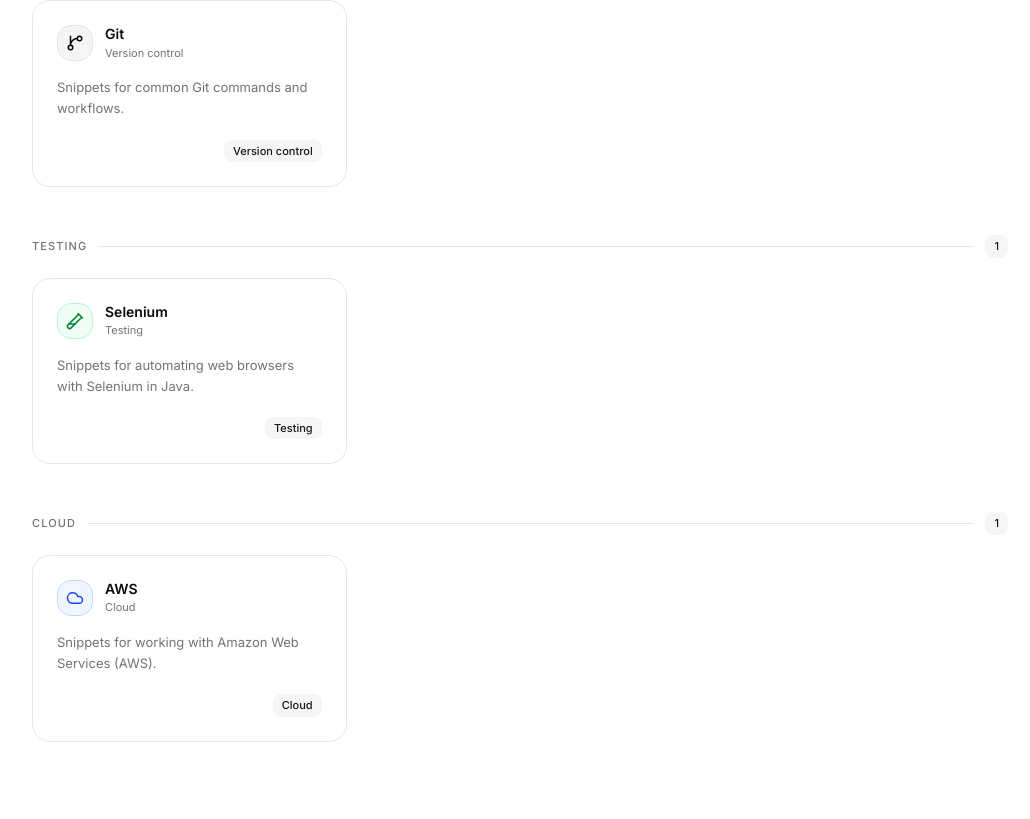
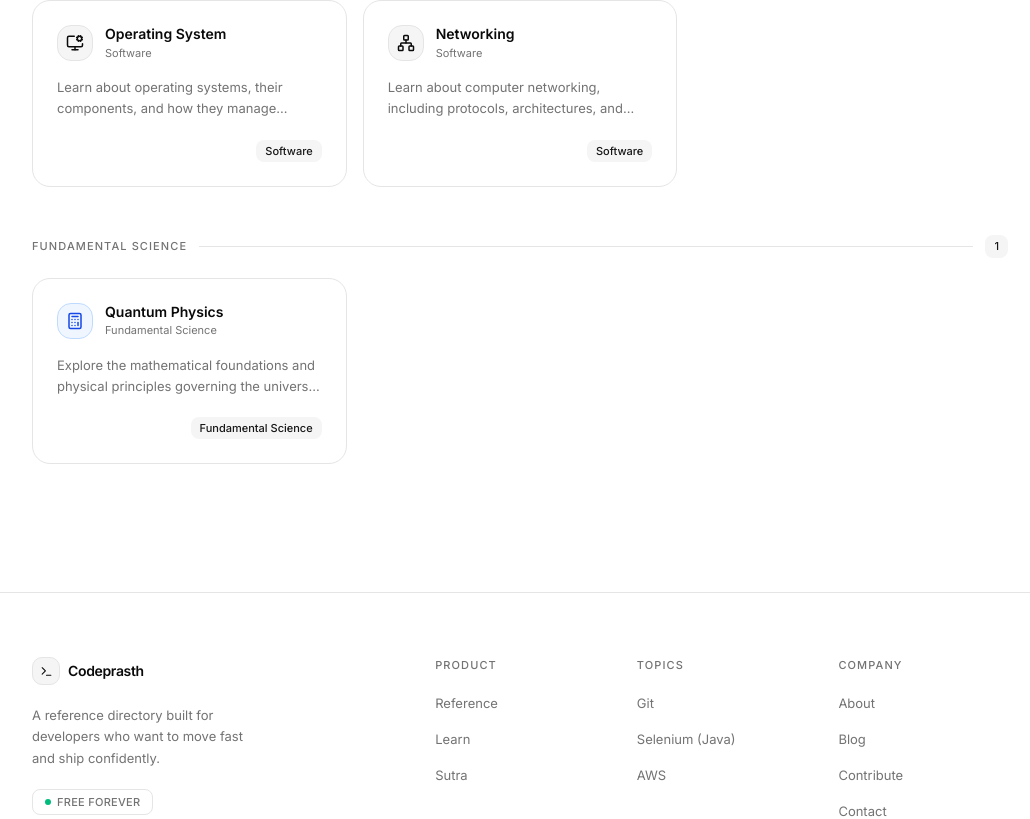
Before and after one commit to harikeshranjan/CodePrasth, a Next.js app: page /learn in a window 1280 px wide. Shown: the part 496-1315 px from the top of the page, without its empty margins (120-1150 px from the left). Built offline with nearby package versions, Linux system fonts and the light colour scheme.

Commit message:
[feat(not-found)] Add custom 404 page with navigation suggestions and improved UI

```diff
--- /dev/null
+++ b/app/not-found.tsx
@@ -0,0 +1,130 @@
+'use client';
+
+import Link from "next/link";
+import { Button } from "@/components/ui/button";
+import { Badge } from "@/components/ui/badge";
+import {
+  Code2,
+  BookOpen,
+  ArrowRight,
+  Terminal,
+  Home,
+} from "lucide-react";
+import { useRouter } from "next/navigation";
+
+const suggestions = [
+  {
+    icon: Code2,
+    label: "Reference",
+    description: "Browse code snippets by topic",
+    href: "/reference",
+  },
+  {
+    icon: BookOpen,
+    label: "Learn",
+    description: "Guided walkthroughs from zero to working code",
+    href: "/learn",
+  }
+];
+
+export default function NotFound() {
+  const router = useRouter();
+
+  return (
+    <main className="min-h-screen bg-background text-foreground relative flex flex-col items-center justify-center px-6 py-32 overflow-hidden">
+      {/* Background elements remain same */}
+      <div
+        className="pointer-events-none absolute inset-0 opacity-[0.03] dark:opacity-[0.06]"
+        style={{
+          backgroundImage:
+            "linear-gradient(var(--border) 1px, transparent 1px), linear-gradient(90deg, var(--border) 1px, transparent 1px)",
+          backgroundSize: "40px 40px",
+        }}
+      />
+      <div className="pointer-events-none absolute top-1/2 left-1/2 -translate-x-1/2 -translate-y-1/2 w-150 h-100 rounded-full bg-foreground/5 blur-3xl" />
+
+      <div className="relative flex flex-col items-center text-center max-w-2xl w-full">
+        {/* Badge - Increased bottom margin */}
+        <Badge
+          variant="outline"
+          className="mb-12 gap-1.5 px-3 py-1 text-xs font-medium text-muted-foreground tracking-wide uppercase"
+        >
+          <Terminal size={11} />
+          404 — Page not found
+        </Badge>
+
+        {/* Large 404 display - Increased bottom margin to separate from H1 */}
+        <div className="relative mb-8 select-none">
+          <span className="text-[120px] sm:text-[180px] font-bold tracking-tighter text-foreground/5 leading-none block">
+            404
+          </span>
+        </div>
+
+        {/* Heading & Description - Added max-width to p for better line length */}
+        <div className="space-y-4 mb-12">
+          <h1 className="text-4xl sm:text-5xl font-bold tracking-tight text-foreground">
+            This page doesn't exist
+          </h1>
+          <p className="text-base text-muted-foreground leading-relaxed max-w-md mx-auto">
+            The URL you followed might be outdated, mistyped, or the page may
+            have been moved. Let's get you back on track.
+          </p>
+        </div>
+
+        {/* CTAs - Switched to responsive flex-col to sm:flex-row */}
+        <div className="flex flex-col sm:flex-row items-center justify-center gap-4 mb-20 w-full cursor-pointer">
+          <Button className="flex rounded-xl gap-2 px-8 h-12" onClick={() => router.push("/")}>
+            <Home size={15} />
+            Back to home
+          </Button>
+          <Button
+            variant="outline"
+            className="flex rounded-xl gap-2 px-8 h-12 cursor-pointer"
+            onClick={() => router.push("/reference")}
+          >
+            <BookOpen size={15} />
+            Browse reference
+          </Button>
+        </div>
+
+        {/* Divider - More vertical breathing room */}
+        <div className="flex items-center gap-4 w-full max-w-sm mb-12">
+          <div className="flex-1 h-px bg-border/60" />
+          <span className="text-[10px] font-bold uppercase tracking-[0.2em] text-muted-foreground/70">
+            Or explore
+          </span>
+          <div className="flex-1 h-px bg-border/60" />
+        </div>
+
+        {/* Suggestion cards - Adjusted to grid-cols-2 to match your 2 items */}
+        <div className="grid sm:grid-cols-2 gap-4 w-full max-w-lg">
+          {suggestions.map(({ icon: Icon, label, description, href }) => (
+            <Link
+              key={label}
+              href={href}
+              className="group flex flex-col gap-4 p-5 rounded-2xl border border-border bg-background/50 hover:border-foreground/20 hover:bg-muted/30 transition-all duration-300 text-left"
+            >
+              <div className="flex items-center justify-between">
+                <div className="w-10 h-10 rounded-xl border border-border bg-background flex items-center justify-center">
+                  <Icon size={16} className="text-foreground" />
+                </div>
+                <ArrowRight
+                  size={14}
+                  className="text-muted-foreground -translate-x-2 opacity-0 group-hover:opacity-100 group-hover:translate-x-0 transition-all duration-300"
+                />
+              </div>
+              <div className="space-y-1">
+                <p className="text-sm font-semibold text-foreground">
+                  {label}
+                </p>
+                <p className="text-[13px] text-muted-foreground leading-snug">
+                  {description}
+                </p>
+              </div>
+            </Link>
+          ))}
+        </div>
+      </div>
+    </main>
+  );
+}
--- a/components/footer.tsx
+++ b/components/footer.tsx
@@ -8,18 +8,18 @@
     heading: "Product",
     links: [
       { label: "Reference", href: "/reference" },
-      { label: "Snippets", href: "/snippets" },
       { label: "Learn", href: "/learn" },
-      { label: "Changelog", href: "/changelog" },
+      { label: "Sutra", href: "https://sutra-cli.vercel.app", external: true },
+      // { label: "Changelog", href: "/changelog" },
     ],
   },
   {
     heading: "Topics",
     links: [
-      { label: "Authentication", href: "/reference/auth" },
-      { label: "React hooks", href: "/reference/react" },
-      { label: "Database", href: "/reference/database" },
-      { label: "API design", href: "/reference/api" },
+      { label: "Git", href: "/reference/git" },
+      { label: "Selenium (Java)", href: "/reference/selenium" },
+      { label: "AWS", href: "/reference/aws" },
+      // { label: "API design", href: "/reference/api" },
     ],
   },
   {
--- /dev/null
+++ b/data/learn-topic.ts
@@ -0,0 +1,29 @@
+import { Topic } from "@/types/topic";
+import { Calculator, MonitorCog, Network } from "lucide-react";
+
+export const topics: Topic[] = [
+  {
+    slug: "os",
+    color: "gray",
+    icon: MonitorCog,
+    title: "Operating System",
+    category: "Software",
+    description: "Learn about operating systems, their components, and how they manage hardware and software resources.",
+  },
+  {
+    slug: "networking",
+    color: "gray",
+    icon: Network,
+    title: "Networking",
+    category: "Software",
+    description: "Learn about computer networking, including protocols, architectures, and security.",
+  },
+  {
+    slug: "quantum-physics",
+    color: "blue",
+    icon: Calculator,
+    title: "Quantum Physics",
+    category: "Fundamental Science",
+    description: "Explore the mathematical foundations and physical principles governing the universe at the smallest scales.",
+  }
+];
```
Also changed, not shown: app/learn/page.tsx (+1 -6 lines).
